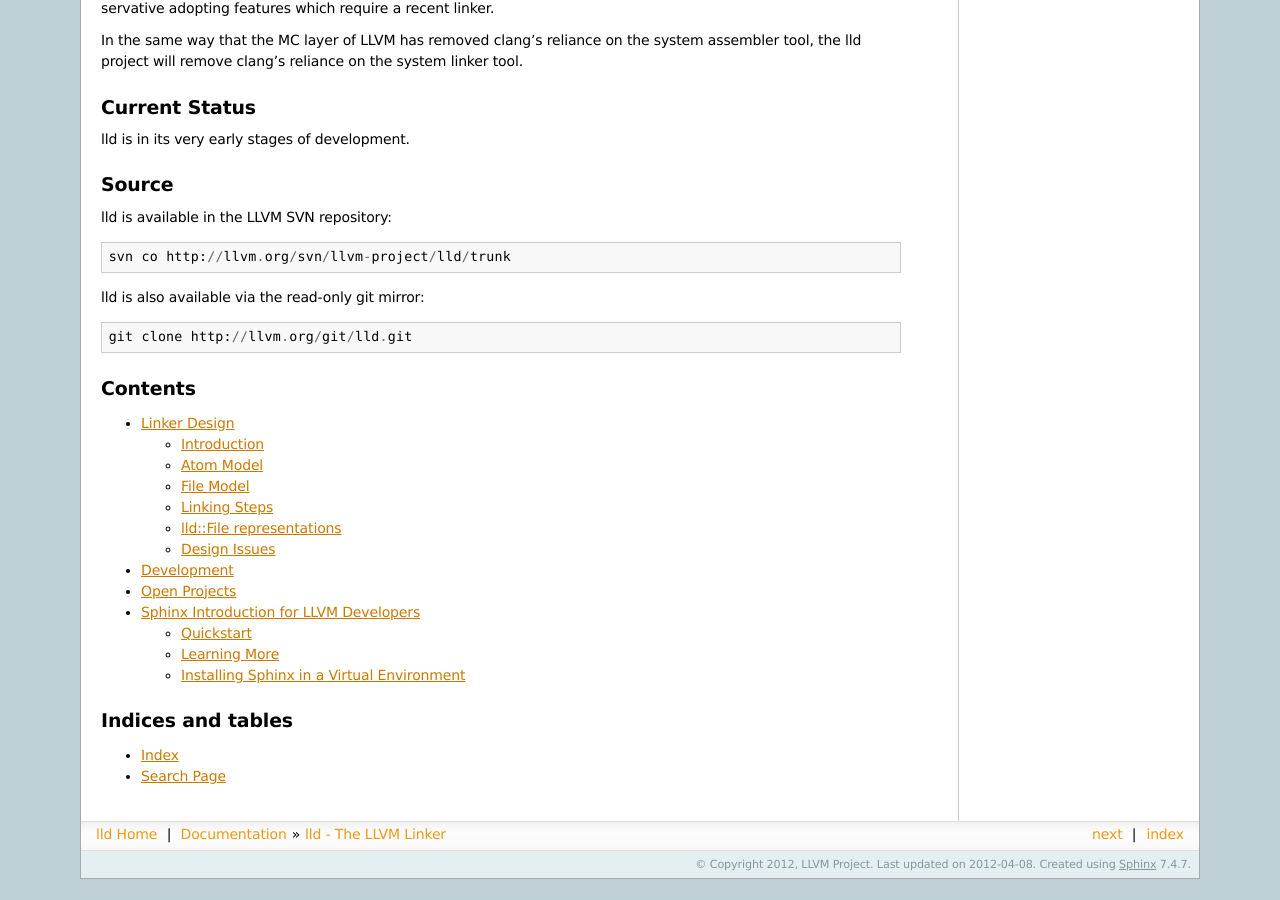
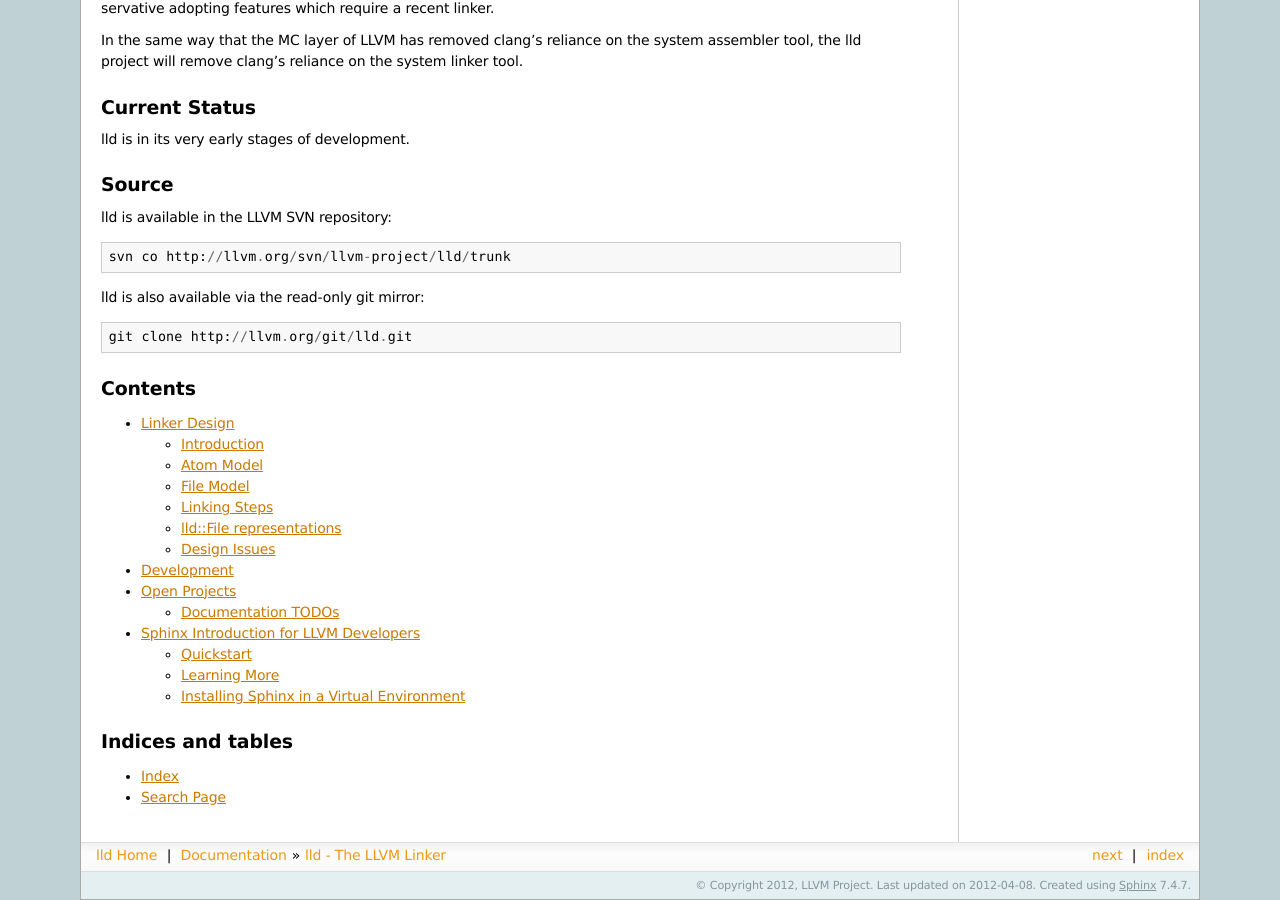
Before and after one commit to gwsystems/wasmception-lld, a Sphinx documentation site: the page built from docs/index.rst, in a window 1280 px wide and 900 px high, scrolled down 745 px. Built offline with Sphinx 7.4.7, drawn with Linux system fonts in a browser that asks for light colours; before the commit the page ends 1624 px from its top, so only the background shows below that.

Commit message:
[docs] Add documentation todos.
git-svn-id: http://llvm.org/svn/llvm-project/lld/trunk@154276 91177308-0d34-0410-b5e6-96231b3b80d8

```diff
--- a/docs/conf.py
+++ b/docs/conf.py
@@ -248,4 +248,4 @@ intersphinx_mapping = {}
 # -- Options for extensions ----------------------------------------------------
 
 # Enable this if you want TODOs to show up in the generated documentation.
-#todo_include_todos = False
+todo_include_todos = True
--- a/docs/open_projects.rst
+++ b/docs/open_projects.rst
@@ -5,3 +5,8 @@ Open Projects
 
 .. include:: ../include/lld/Core/TODO.txt
 .. include:: ../lib/Core/TODO.txt
+
+Documentation TODOs
+-------------------
+
+.. todolist::
```
